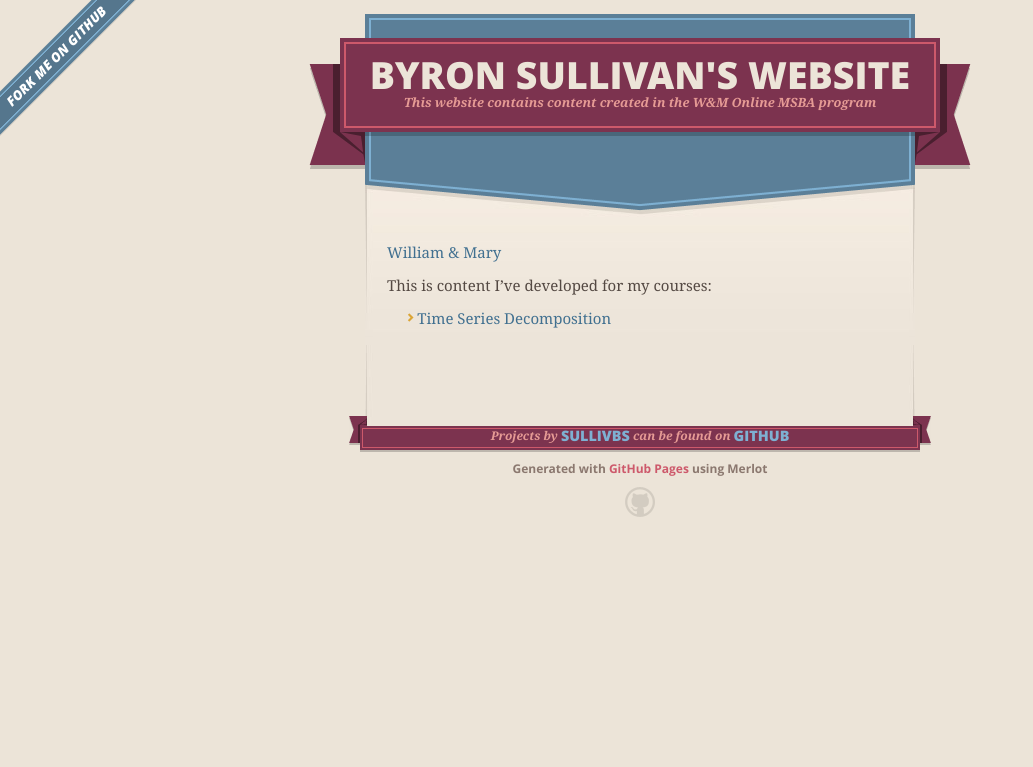
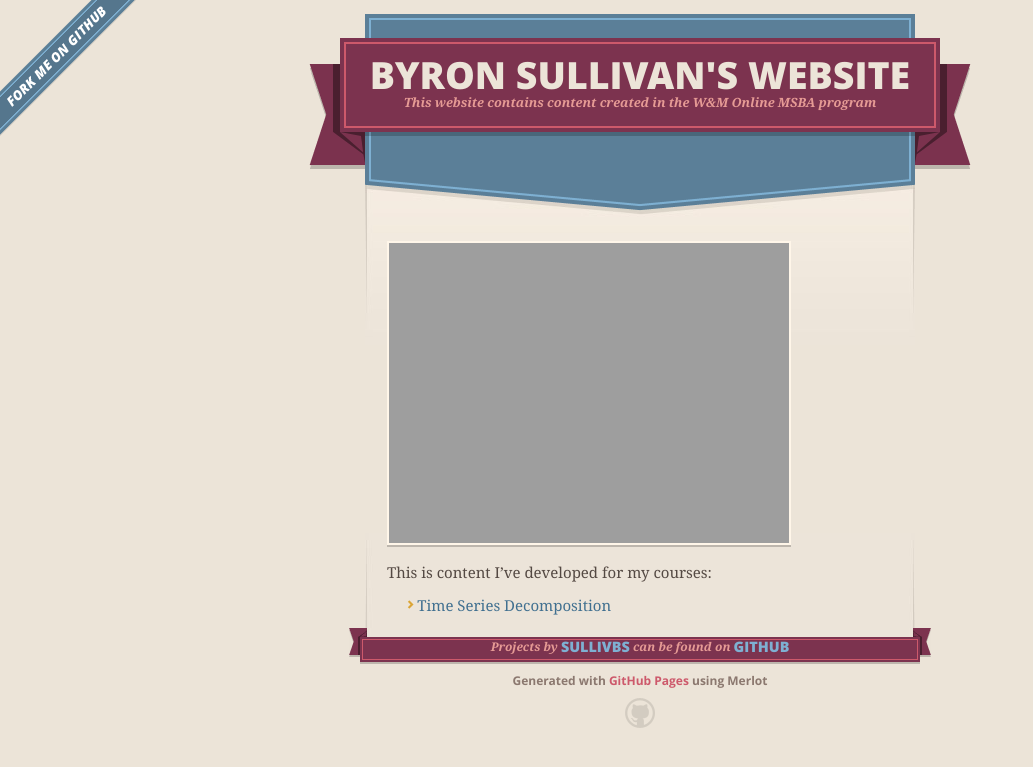
Before and after one commit to sullivbs/sullivbs.github.io, a Jekyll site: the page built from index.md, in a window 1280 px wide. Shown: the top 767 px of the page, without its empty margins (0-1033 px from the left). Built offline with Jekyll 4.4.1, drawn with Linux system fonts in a browser that asks for light colours; our own code applies the rules of GitHub Pages for plain Markdown files.

Commit message:
Update index.md

```diff
--- a/index.md
+++ b/index.md
@@ -1,7 +1,7 @@
 ---
 ---
 
-[William & Mary](/Users/sulliby/W&M image.jpg)
+![William & Mary](/Users/sulliby/W&M image.jpg)
 
 This is content I've developed for my courses:
 
```
